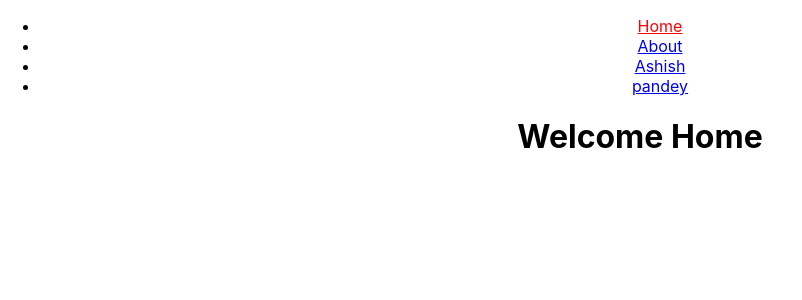
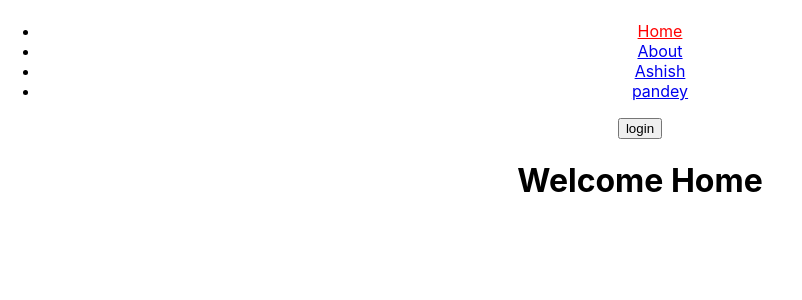
Before and after one commit to Aashiish-Pandey/routing-, a React (Create React App) app: page / in a window 1280 px wide. Shown: the top 300 px of the page, without its empty margins (0-802 px from the left). Built offline with nearby package versions, Linux system fonts and the light colour scheme.

Commit message:
log in before going to any page

```diff
--- a/src/App.js
+++ b/src/App.js
@@ -1,21 +1,33 @@
-import React from "react";
+import React, {useState} from "react";
 import "./App.css";
 import About from "./About";
 import Shop from "./Shop";
 import Nav from "./Nav";
-import { BrowserRouter as Router, Switch, Route ,Link,NavLink} from "react-router-dom";
+import { BrowserRouter as Router, Switch, Route ,Link,NavLink,Redirect} from "react-router-dom";
 
-const User = ({match})=>{
+const User = ({username})=>{
 
-  return (
-    <h1>User {match.params.username}</h1>
+ return (
+    <h1>User {username}</h1>
   )
 }
 
 function App() {
+
+  var [loggedIn,setloggedIn] = useState(false)
+
+  let loginHandler = ()=> {
+
+    setloggedIn(prevLoggedIn=>!prevLoggedIn)
+  }
+
+
+
   return (
     <Router>
       <div className ='App'>
+
+        <h1>{loggedIn}</h1>
 
       <ul>
         <li>
@@ -40,6 +52,7 @@ function App() {
         </li>
 
       </ul>
+        <input type = "button" value = {loggedIn? "logout" :"login"}onClick ={()=>loginHandler()} />
         <Route path ="/" exact render = {
           ()=>{
             return(<h1>Welcome Home</h1>)
@@ -51,7 +64,12 @@ function App() {
           }
         }/>
 
-        <Route path = "/user/:username" exact strict component ={User}/>
+        <Route path = "/user/:username" exact render = {({match})=> (
+
+          loggedIn? <User username = {match.params.username}/> : <Redirect to = "/" />
+        )
+
+        }/>
       </div>
     </Router>
   );
```
